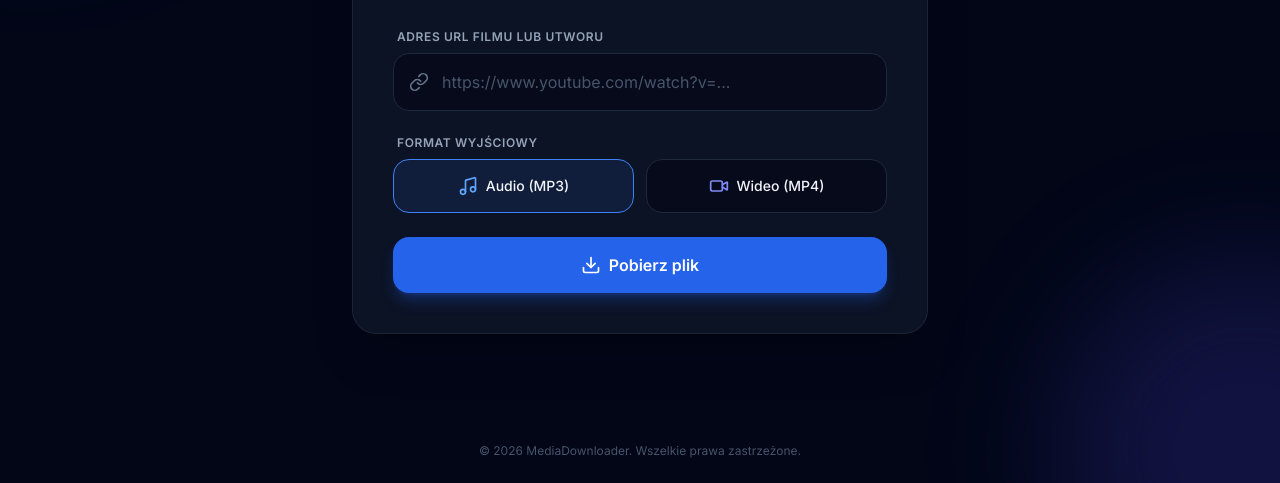
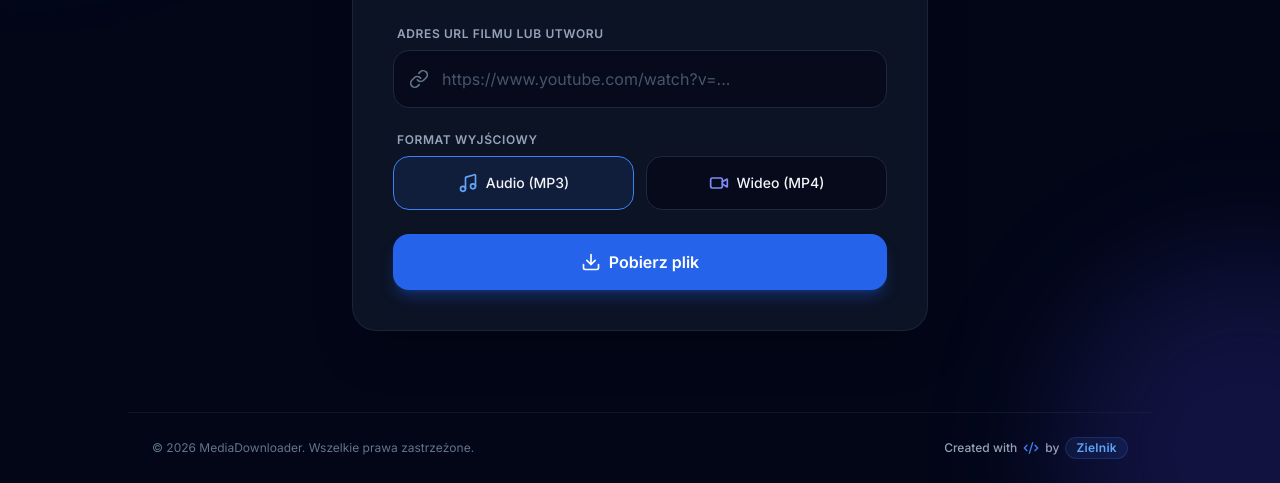
Before and after one commit to dudusguys-lab/downloader, a plain HTML site: page static/index.html in a window 1280 px wide. Shown: the part 317-800 px from the top of the page. Drawn offline with nearby package versions, Linux system fonts and the light colour scheme.

Commit message:
index.html

```diff
--- a/static/index.html
+++ b/static/index.html
@@ -122,8 +122,14 @@
     </main>
 
     <!-- Stopka -->
-    <footer class="w-full max-w-5xl mx-auto px-6 py-6 text-center text-xs text-slate-600">
+    <footer class="w-full max-w-5xl mx-auto px-6 py-6 text-center text-xs text-slate-500 flex flex-col sm:flex-row items-center justify-between gap-3 border-t border-slate-800/50">
         <p>© 2026 MediaDownloader. Wszelkie prawa zastrzeżone.</p>
+        <p class="flex items-center gap-1.5 font-medium text-slate-400">
+            Created with <i data-lucide="code-2" class="w-4 h-4 text-blue-500 inline"></i> by
+            <span class="px-2.5 py-0.5 rounded-full bg-blue-500/10 border border-blue-500/20 text-blue-400 font-semibold tracking-wide">
+                Zielnik
+            </span>
+        </p>
     </footer>
 
     <!-- Skrypt obslugi -->
```
